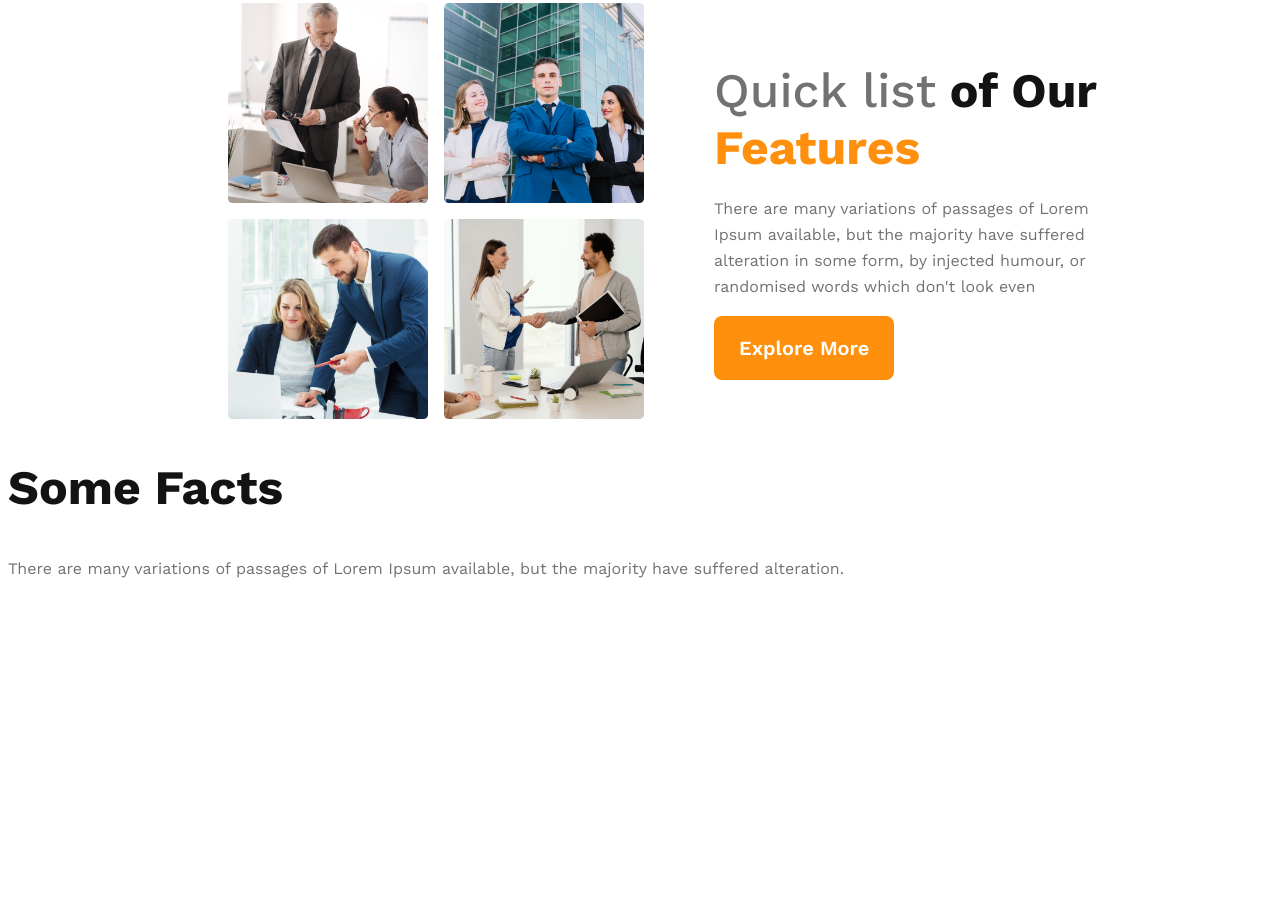
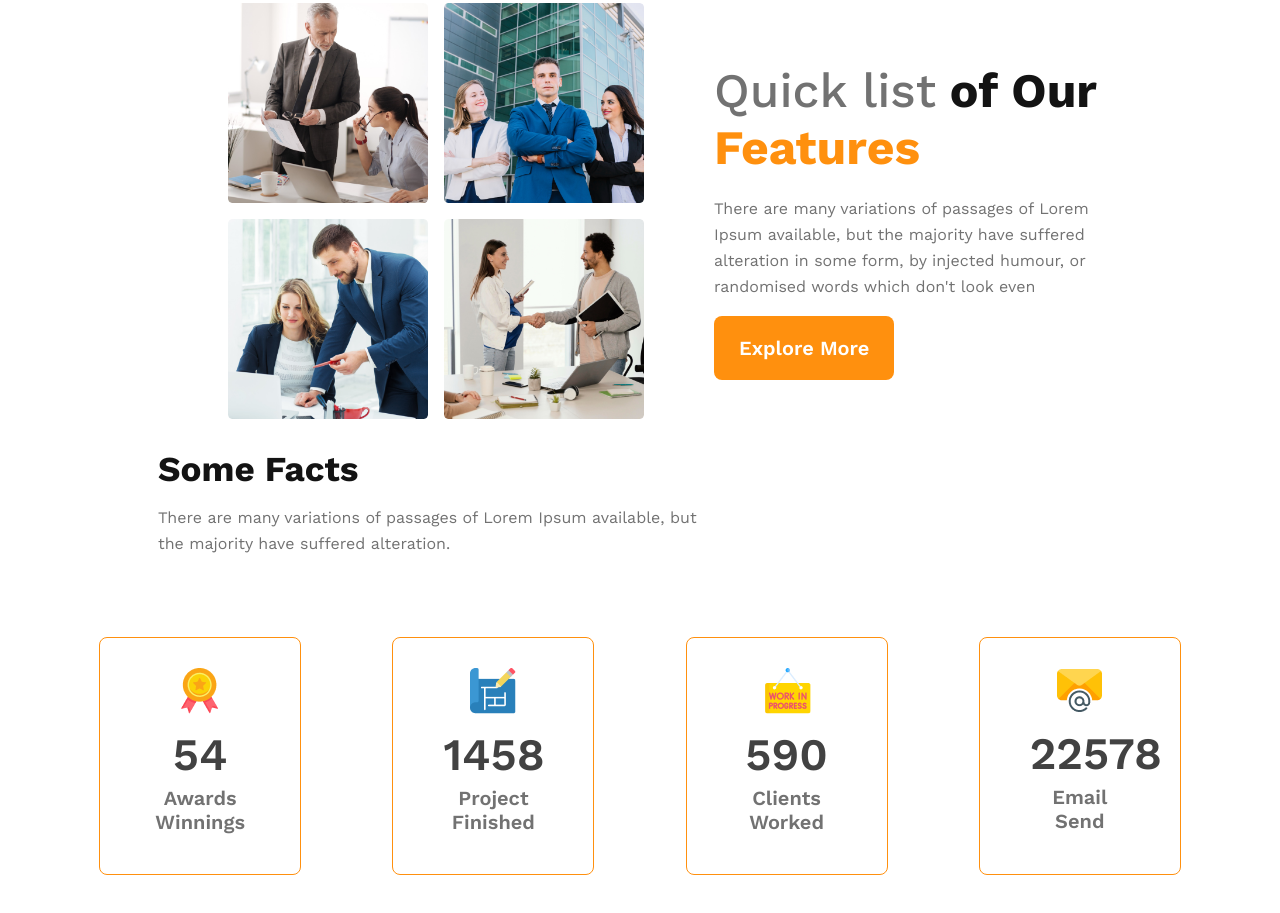
Before and after one commit to MdRakibBari/G3-Architecture-Project, a plain HTML site: page index.html in a window 1280 px wide. Shown: the part 1016-1929 px from the top of the page. Before the commit the page ends 1678 px from the top, so only its background shows below. Drawn offline with nearby package versions, Linux system fonts and the light colour scheme.

Commit message:
some fact section also done

```diff
--- a/index.html
+++ b/index.html
@@ -13,6 +13,7 @@
 </head>
 
 <body>
+    <!-- Header section  -->
     <header>
         <nav>
             <h3 class="nav-main-title">G3 Architects</h3>
@@ -59,10 +60,35 @@
         </section>
 
         <!-- Some fact section  -->
-        <section class="some-fact-container">
-            <h1 class="text-black-fit">Some Facts</h1>
-            <p class="some-sub-text text-silver-fit">There are many variations of passages of Lorem Ipsum available, but the majority have suffered alteration.</p>
-        </section>
+    <section class="some-fact-container">
+        <div class="just-text-bro">
+            <h1 class="some-main-text">Some Facts</h1>
+            <p class="some-sub-text text-silver-fit">There are many variations of passages of Lorem Ipsum available, but<br>the majority have suffered alteration.</p>
+        </div>
+
+            <div class="fact-card-container">
+                <div class="card card1">
+                   <img src="images/icons/ribon.png" alt="" class="card-image">
+                    <h2 class="card-title">54</h2>
+                    <p class="card-descrip">Awards Winnings</p>
+                </div>
+                <div class="card card2">
+                    <img src="images/icons/projects.png" alt="" class="card-image">
+                    <h2 class="card-title">1458</h2>
+                    <p class="card-descrip">Project Finished</p>
+                </div>
+                <div class="card card3">
+                    <img src="images/icons/customers.png" alt="" class="card-image">
+                    <h2 class="card-title">590</h2>
+                    <p class="card-descrip">Clients Worked</p>
+                </div>
+                <div class="card card4">
+                    <img src="images/icons/email.png" alt="" class="card-image">
+                    <h2 class="card-title">22578</h2>
+                    <p class="card-descrip">Email Send</p>
+                </div>
+            </div>
+    </section>
 
 
     </main>
--- a/styles/architects.css
+++ b/styles/architects.css
@@ -31,7 +31,7 @@ nav a {
     line-height: 26px;
 }
 
-nav>ul {
+nav>ul{
     display: flex;
 }
 
@@ -144,7 +144,63 @@ main {
     line-height: 26px;
 }
 
+.some-main-text {
+    color: var(--Dark-01, #131313);
+    font-family: Work Sans;
+    font-size: 35px;
+    font-weight: 700;
+    margin-bottom: 15px;
+}
 
+.some-sub-text {
+    color: var(--Dark-03, #727272);
+    font-family: Work Sans;
+    font-size: 16px;
+    font-style: normal;
+    font-weight: 400;
+    line-height: 0px;
+    margin-top: 0px;
+}
+
+.card-title {
+    color: var(--Dark-02, #424242);
+    font-family: Work Sans;
+    font-size: 45px;
+    font-weight: 600;
+    margin-top: 10px;
+    margin-bottom: 5px;
+}
+
+.card-descrip {
+    color: var(--Dark-03, #727272);
+    font-family: Work Sans;
+    font-size: 20px;
+    font-weight: 600;
+    margin-top: 0px;
+}
+
+.card-image {
+    margin-bottom: 0px;
+}
+
+.card {
+    border-radius: 8px;
+    border: 1px solid #FF900E;
+    padding: 30px 50px 20px 50px;
+    width: 100px;
+    text-align: center;
+    /* margin-left: 70px; */
+
+
+}
+.fact-card-container{
+    display: flex;
+    margin-top: 80px;
+    justify-content: space-evenly;
+}
+.just-text-bro{
+    padding-left: 150px;
+}
 
 /* Shared tag  */
 
```
